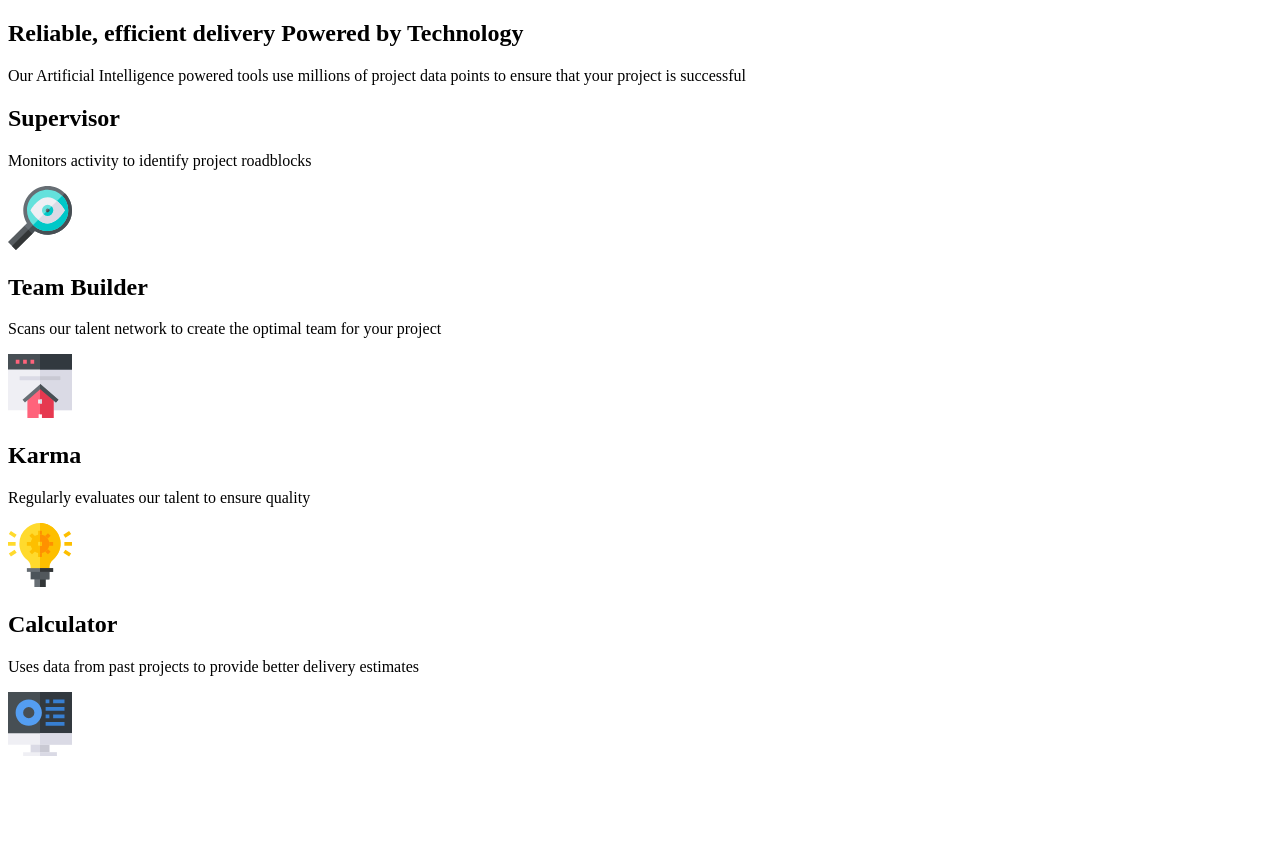
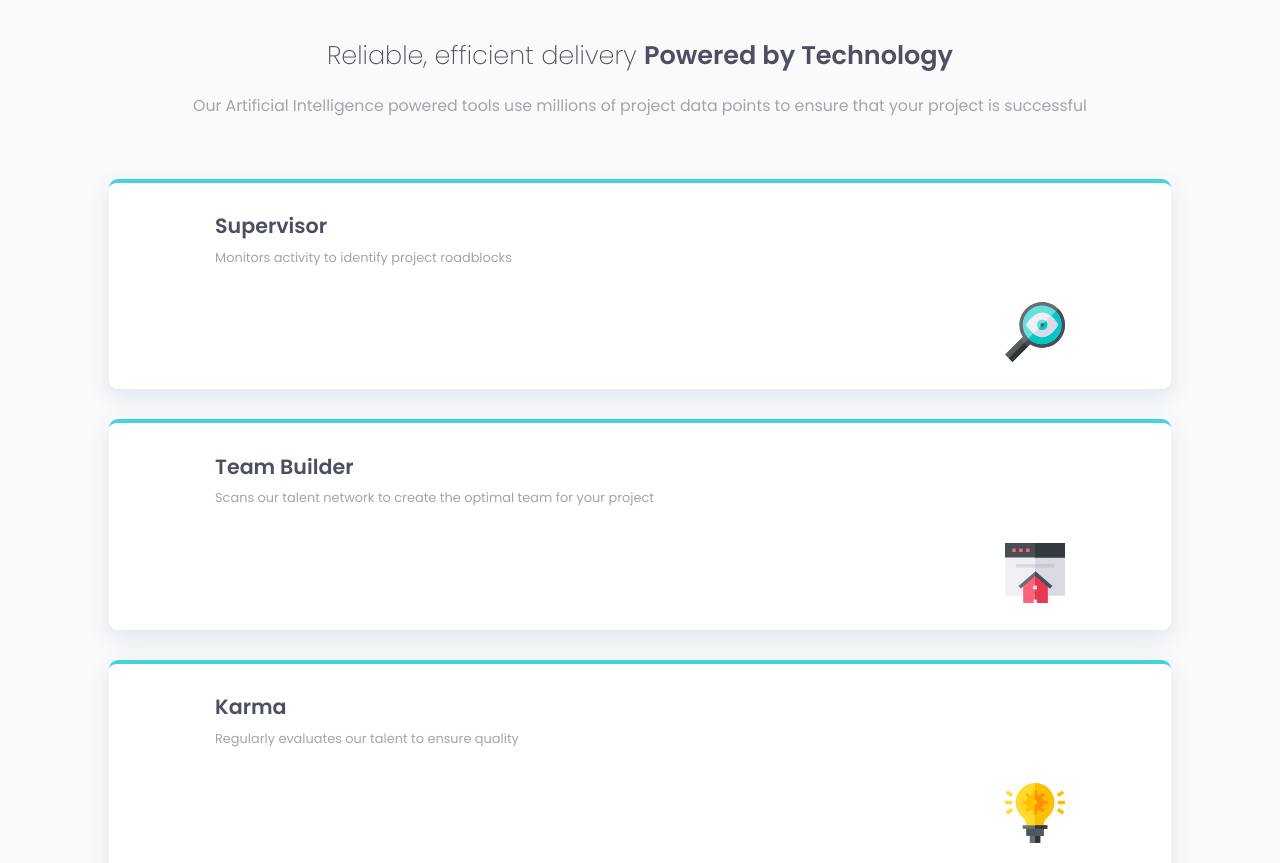
Before and after one commit to joanFaseDev/four-card-feature-app, a plain HTML site: page index.html in a window 1280 px wide. Shown: the top 863 px of the page. Before the commit the page ends 800 px from the top, so only its background shows below. Drawn offline with Linux system fonts and the light colour scheme.

Commit message:
index.html & style.css updated

```diff
--- a/index.html
+++ b/index.html
@@ -17,16 +17,15 @@
     <main class="main">
       <section class="intro">
         <h1 class="intro__title">
-          Reliable, efficient delivery<span class="title--weight"></span>
-            Powered by Technology</span
-          >
+          Reliable, efficient delivery
+          <span class="title--weight">Powered by Technology</span>
         </h1>
         <p class="intro__paragraph">
           Our Artificial Intelligence powered tools use millions of project data
           points to ensure that your project is successful
         </p>
       </section>
-      <section class="card">
+      <section class="card card--supervisor">
         <div class="card__container">
           <h2 class="card__title">Supervisor</h2>
           <p class="card__paragraph">
@@ -41,7 +40,7 @@
           </div>
         </div>
       </section>
-      <section class="card">
+      <section class="card card--team-builder">
         <div class="card__container">
           <h2 class="card__title">Team Builder</h2>
           <p class="card__paragraph">
@@ -56,7 +55,7 @@
           </div>
         </div>
       </section>
-      <section class="card">
+      <section class="card card--karma">
         <div class="card__container">
           <h2 class="card__title">Karma</h2>
           <p class="card__paragraph">
@@ -71,7 +70,7 @@
           </div>
         </div>
       </section>
-      <section class="card">
+      <section class="card card--calculator">
         <div class="card__container">
           <h2 class="card__title">Calculator</h2>
           <p class="card__paragraph">
--- a/style.css
+++ b/style.css
@@ -0,0 +1,122 @@
+@import url("https://fonts.googleapis.com/css2?family=Poppins:wght@200;400;600&display=swap");
+
+:root {
+  /* Primary Colors */
+  --color-team-builder: hsl(0, 78%, 62%);
+  --color-team-supervisor: hsl(180, 62%, 55%);
+  --color-team-karma: hsl(34, 97%, 64%);
+  --color-team-calculator: hsl(212, 86%, 64%);
+
+  /* Neutral Colors */
+  --background-color--main: hsl(0, 0%, 98%);
+  --background-color--card: hsl(0, 0%, 100%);
+  --color-default: hsl(229, 6%, 66%);
+  --color-title: hsl(234, 12%, 34%);
+
+  /* Typography */
+  --font-size-default: 15px;
+  --font-family-default: "Poppins", sans-serif;
+  --font-weight-light: 200;
+  --font-weight-default: 400;
+  --font-weight-bold: 600;
+}
+
+*,
+*::before,
+*::after {
+  box-sizing: border-box;
+}
+
+html {
+  font-size: var(--font-size-default);
+}
+
+body {
+  padding: 0;
+  margin: 0;
+  font-family: var(--font-family-default);
+  background-color: var(--background-color--main);
+  color: var(--color-default);
+  display: flex;
+  justify-content: center;
+  align-items: center;
+  min-height: 100vh;
+}
+
+.main {
+  width: 83%;
+  margin: 0 auto;
+}
+
+.intro {
+  padding: 1em 0 3em;
+}
+
+.intro__title {
+  color: var(--color-title);
+  text-align: center;
+  font-size: 1.7rem; /* 25.5px */
+  font-weight: var(--font-weight-light);
+  margin-bottom: 0.7em;
+}
+
+.intro__paragraph {
+  text-align: center;
+  font-size: 1.05rem;
+  /* font-size: 1rem; */
+}
+
+.card {
+  background-color: var(--background-color--card);
+  box-shadow: 0px 8px 24px hsl(210, 38%, 90%);
+  border: none;
+  border-radius: 0.6rem;
+  /* border-bottom-left-radius: 0.6rem; */
+  /* border-bottom-right-radius: 0.6rem; */
+  padding: 1.5em 0 1.8em;
+  margin-bottom: 2em;
+}
+
+.card__container {
+  width: 80%;
+  margin: 0 auto;
+}
+
+.card__title {
+  color: var(--color-title);
+  font-size: 1.375rem;
+  line-height: 0.4;
+}
+
+.card__paragraph {
+  font-size: 0.86em;
+  margin-bottom: 2.3rem;
+}
+
+.icon__container {
+  display: flex;
+  justify-content: flex-end;
+}
+
+.card__icon {
+  width: 60px;
+  height: 60px;
+}
+
+/* Modifiers */
+.title--weight {
+  font-weight: var(--font-weight-bold);
+}
+
+.card--supervisor {
+  border-top: 4px outset var(--color-team-supervisor);
+}
+.card--team-builder {
+  border-top: 4px outset var(--color-team-supervisor);
+}
+.card--karma {
+  border-top: 4px outset var(--color-team-supervisor);
+}
+.card--calculator {
+  border-top: 4px outset var(--color-team-supervisor);
+}
```
